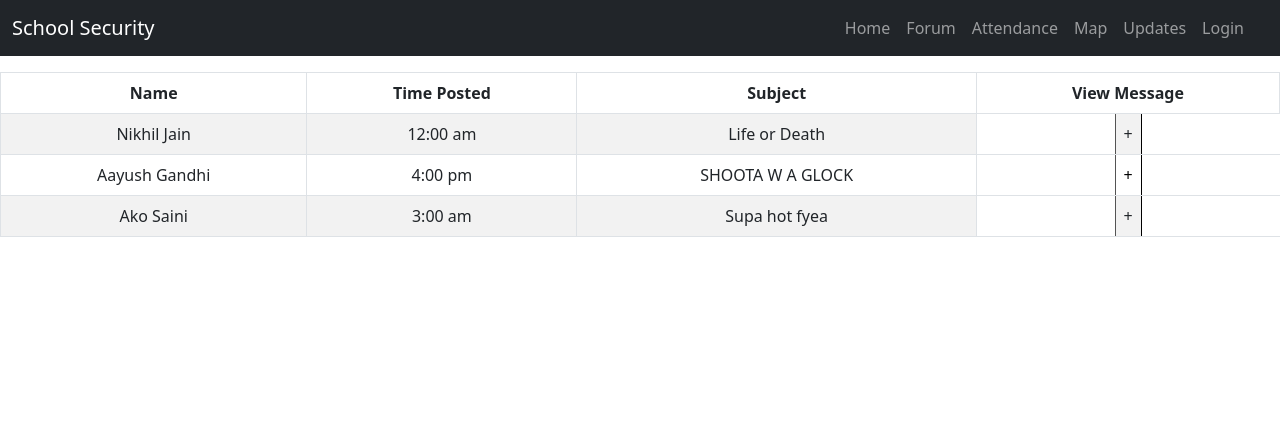
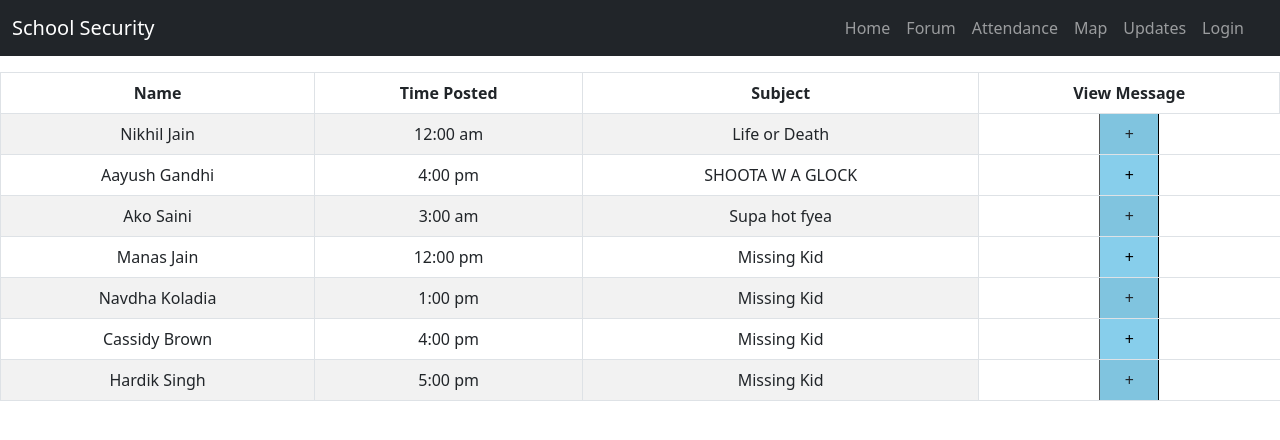
Before and after one commit to Jay-Bhalala/school-security-app, a React (Create React App) app: page /forum in a window 1280 px wide. Shown: the top 440 px of the page. Built offline with nearby package versions, Linux system fonts and the light colour scheme.

Commit message:
Forum third commit

```diff
--- a/src/components/Forum.js
+++ b/src/components/Forum.js
@@ -18,19 +18,43 @@ function Forum() {
           <td>Nikhil Jain</td>
           <td>12:00 am</td>
           <td>Life or Death</td>
-          <button>+</button>
+          <button style={{backgroundColor:"skyBlue", width:"20%"}}>+</button>
         </tr>
         <tr>
           <td>Aayush Gandhi</td>
           <td>4:00 pm</td>
           <td>SHOOTA W A GLOCK</td>
-          <button>+</button>
+          <button style={{backgroundColor:"skyBlue", width:"20%"}}>+</button>
         </tr>
         <tr>
           <td>Ako Saini</td>
           <td>3:00 am</td>
           <td>Supa hot fyea</td>
-          <button>+</button>
+          <button style={{backgroundColor:"skyBlue", width:"20%"}}>+</button>
+        </tr>
+        <tr>
+          <td>Manas Jain</td>
+          <td>12:00 pm</td>
+          <td>Missing Kid</td>
+          <button style={{backgroundColor:"skyblue", width:"20%"}}>+</button>
+        </tr>
+        <tr>
+          <td>Navdha Koladia</td>
+          <td>1:00 pm</td>
+          <td>Missing Kid</td>
+          <button style={{backgroundColor:"skyblue", width:"20%"}}>+</button>
+        </tr>
+        <tr>
+          <td>Cassidy Brown</td>
+          <td>4:00 pm</td>
+          <td>Missing Kid</td>
+          <button style={{backgroundColor:"skyblue", width:"20%"}}>+</button>
+        </tr>
+        <tr>
+          <td>Hardik Singh</td>
+          <td>5:00 pm</td>
+          <td>Missing Kid</td>
+          <button style={{backgroundColor:"skyblue", width:"20%"}}>+</button>
         </tr>
       </tbody>
     </Table>
```
